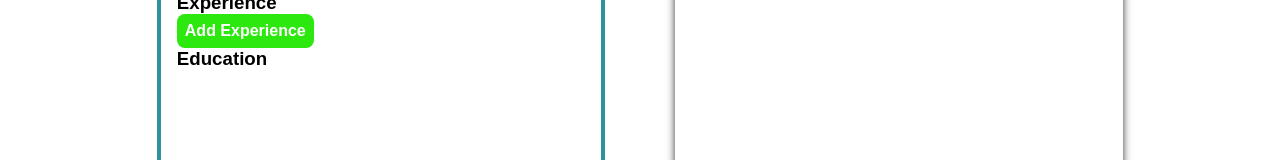
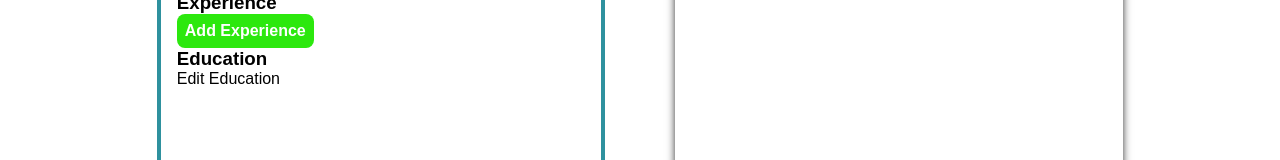
Before and after one commit to bkwong315/cv-application, a React app: page / in a window 1280 px wide. Shown: the part 488-648 px from the top of the page. Built offline with nearby package versions, Linux system fonts and the light colour scheme; the HTML template or start-up script is replaced by a standard one.

Commit message:
Add EducationEditor component files

```diff
--- a/src/App.tsx
+++ b/src/App.tsx
@@ -2,6 +2,7 @@ import * as React from 'react';
 import { v4 as uuidv4 } from 'uuid';
 
 import PersonalInfoEditor from './components/PersonalInfoEditor/PersonalInfoEditor';
+import EducationEditor from './components/EducationEditor/EducationEditor';
 import ExpEditor from './components/ExpEditor/ExpEditor';
 import Experience from './interfaces/Experience';
 import './App.scss';
@@ -104,6 +105,7 @@ class App extends React.Component<{}, AppState> {
               handleExperienceChange={this.handleExperienceChange}
             />
             <h3>Education</h3>
+            <EducationEditor />
           </div>
           <div className='cv-preview'></div>
         </main>
--- /dev/null
+++ b/src/components/EducationEditor/EducationEditor.tsx
@@ -0,0 +1,11 @@
+import * as React from 'react';
+
+import './EducationEditor.scss';
+
+class EducationEditor extends React.Component {
+  render() {
+    return <div className='education-editor'>Edit Education</div>;
+  }
+}
+
+export default EducationEditor;
```
Also changed, not shown: src/components/EducationEditor/EducationEditor.scss (added).
